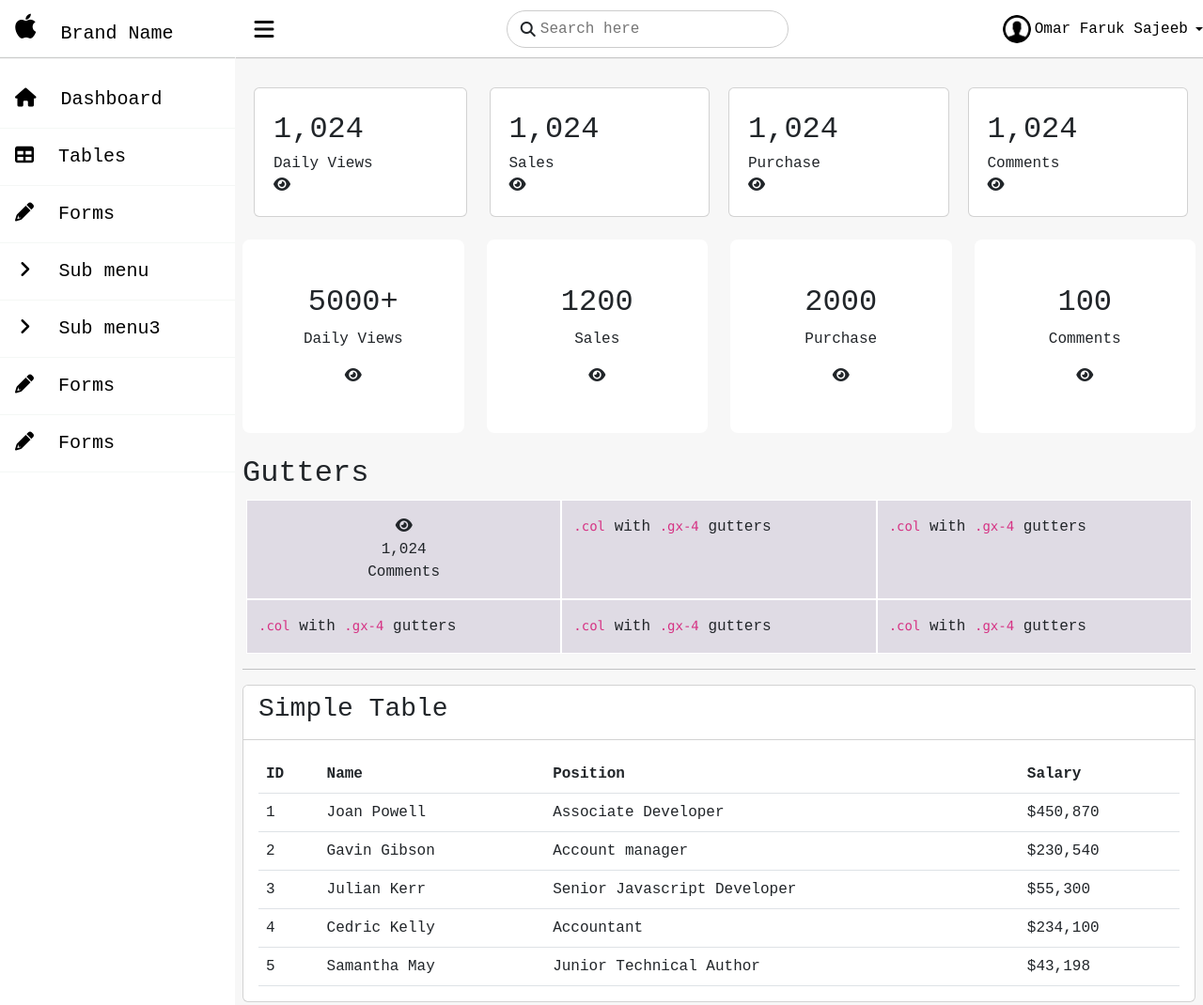
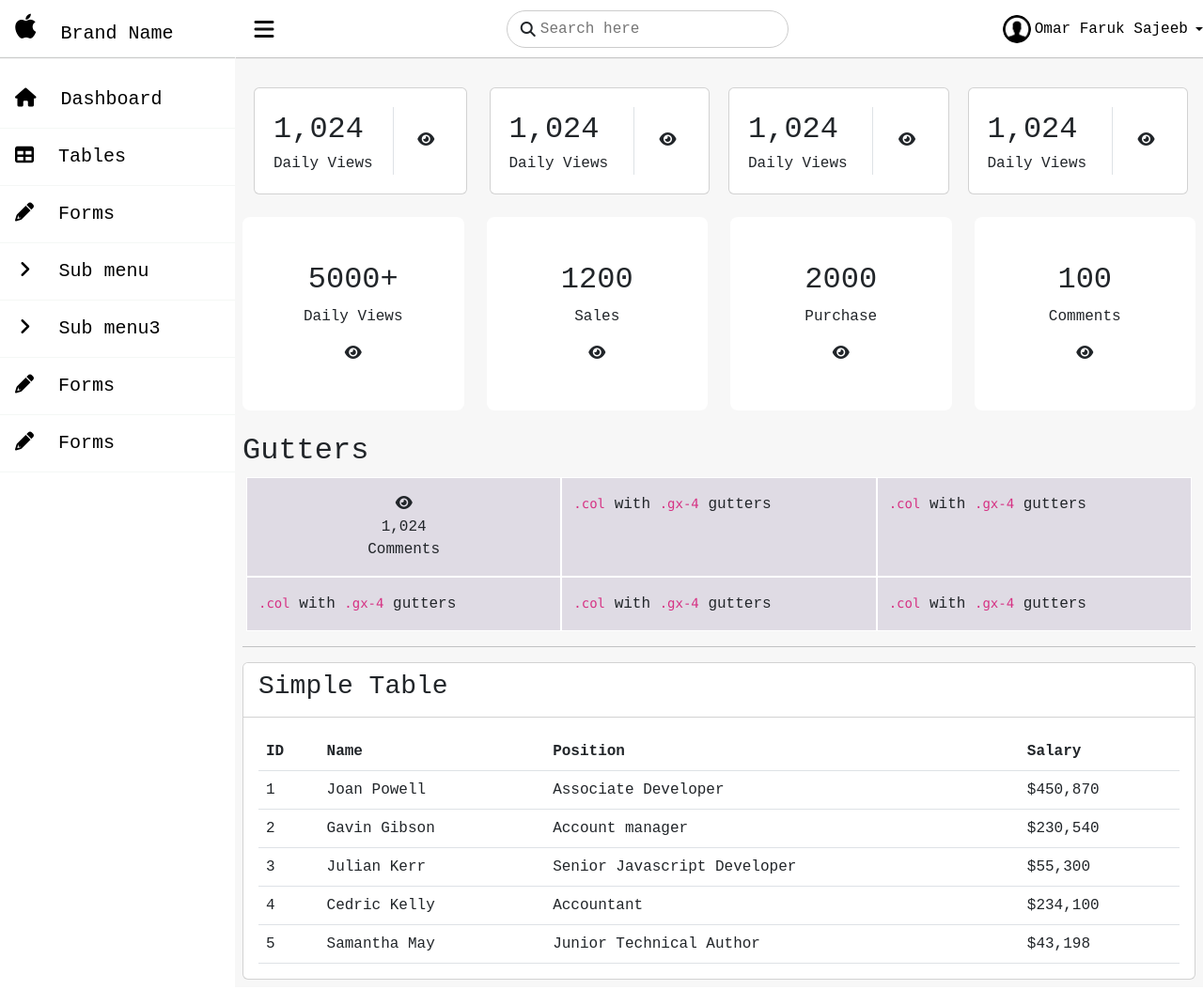
Before and after one commit to faruksajeeb/admin_template, a plain HTML site: page index.html in a window 1280 px wide. Shown: the whole page at 94% size. Drawn offline with Linux system fonts and the light colour scheme.

Commit message:
some update

```diff
--- a/index.html
+++ b/index.html
@@ -190,39 +190,55 @@
         <div class="main-content p-2">
             <div class="card-box p-2 my-3">
                 <div class="card mx-1">
-                    <div>
+                    <div class="row ">
+                        <div class="col-md-8">
                             <div class="numbers">1,024</div>
                             <div class="card-name">Daily Views</div>
                         </div>
+                        <div class="col-md-4 d-flex align-items-center justify-content-center border-start">
                             <div class="iconBox">
                                 <i class="fa fa-eye"></i>
                             </div>
                         </div>
+                    </div>
+                </div>
                 <div class="card">
-                    <div>
+                    <div class="row ">
+                        <div class="col-md-8">
                             <div class="numbers">1,024</div>
-                        <div class="card-name">Sales</div>
+                            <div class="card-name">Daily Views</div>
                         </div>
+                        <div class="col-md-4 d-flex align-items-center justify-content-center border-start">
                             <div class="iconBox">
                                 <i class="fa fa-eye"></i>
                             </div>
                         </div>
+                    </div>
+                </div>
                 <div class="card">
-                    <div>
+                    <div class="row ">
+                        <div class="col-md-8">
                             <div class="numbers">1,024</div>
-                        <div class="card-name">Purchase</div>
+                            <div class="card-name">Daily Views</div>
                         </div>
+                        <div class="col-md-4 d-flex align-items-center justify-content-center border-start">
                             <div class="iconBox">
                                 <i class="fa fa-eye"></i>
                             </div>
                         </div>
+                    </div>
+                </div>
                 <div class="card">
-                    <div>
+                    <div class="row ">
+                        <div class="col-md-8">
                             <div class="numbers">1,024</div>
-                        <div class="card-name">Comments</div>
+                            <div class="card-name">Daily Views</div>
                         </div>
+                        <div class="col-md-4 d-flex align-items-center justify-content-center border-start">
                             <div class="iconBox">
                                 <i class="fa fa-eye"></i>
+                            </div>
+                        </div>
                     </div>
                 </div>
             </div>
```
Lines whose indentation alone changed are shown as unchanged.
